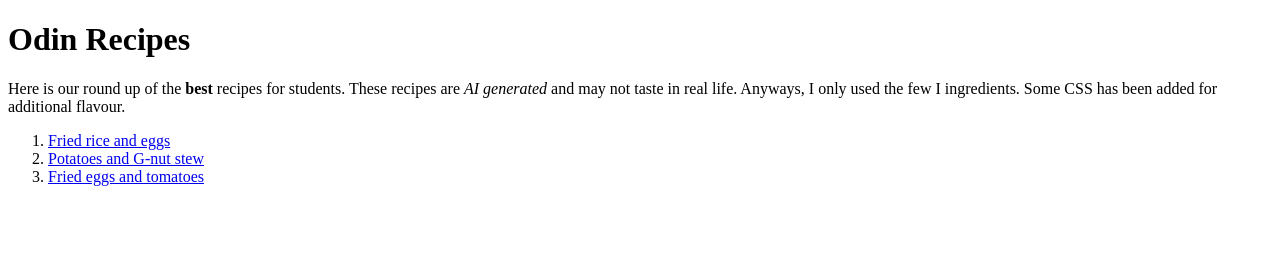
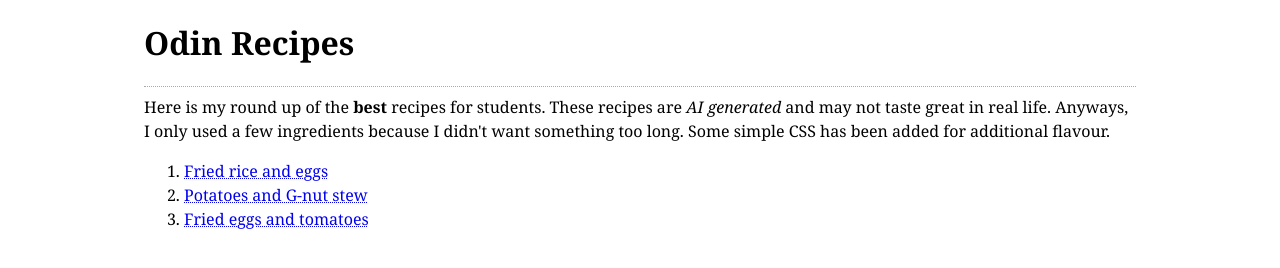
Before and after one commit to alemiherbert/odin-recipes, a plain HTML site: page index.html in a window 1280 px wide. Drawn offline with Linux system fonts and the light colour scheme.

Commit message:
Added styling

```diff
--- a/index.html
+++ b/index.html
@@ -1,5 +1,6 @@
 <!DOCTYPE html>
 <html lang="en">
+
 <head>
     <meta charset="UTF-8">
     <meta http-equiv="X-UA-Compatible" content="IE=edge">
@@ -7,15 +8,23 @@
     <link rel="stylesheet" href="style.css">
     <title>Odin Recipes</title>
 </head>
+
 <body>
+    <main>
         <h1>Odin Recipes</h1>
-    <Some>Here is our round up of the <strong> best </strong>recipes for students. These recipes are <em>AI generated</em> and may not taste in real life.
-        Anyways, I only used the few I ingredients. Some CSS has been added for additional flavour.</p>
+        <hr>
+        <Some>Here is my round up of the <strong> best </strong>recipes for students. These recipes are <em>AI
+                generated</em> and may not taste great in real life.
+            Anyways, I only used a few ingredients because I didn't want something too long. Some simple CSS has
+            been added for additional flavour.</p>
             <ol>
                 <li><a href="/fried-rice-egg.html">Fried rice and eggs</a></li>
                 <li><a href="/potato-gnuts-stew.html">Potatoes and G-nut stew</a></li>
                 <li><a href="/fried-egg-tomato.html">Fried eggs and tomatoes</a></li>
             </ol>
+    </main>
+
 
 </body>
+
 </html>
--- a/style.css
+++ b/style.css
@@ -0,0 +1,20 @@
+body{
+    margin: 0;
+    line-height: 1.5;
+    font-family: Cambria, Cochin, Georgia, Times, 'Times New Roman', serif;
+}
+main{
+    max-width: 992px;
+    width: 95%;
+    margin: auto;
+}
+h1{
+    line-height: normal;
+}
+li a{
+    text-decoration: 1px dotted underline;
+}
+hr{
+    border: none;
+    border-bottom: 1px dotted #aaa;
+}
```
Also changed, not shown: fried-egg-tomato.html (+4 -0 lines), fried-rice-egg.html (+10 -1 lines), potato-gnuts-stew.html (+12 -2 lines). Lines whose indentation alone changed are shown as unchanged.
